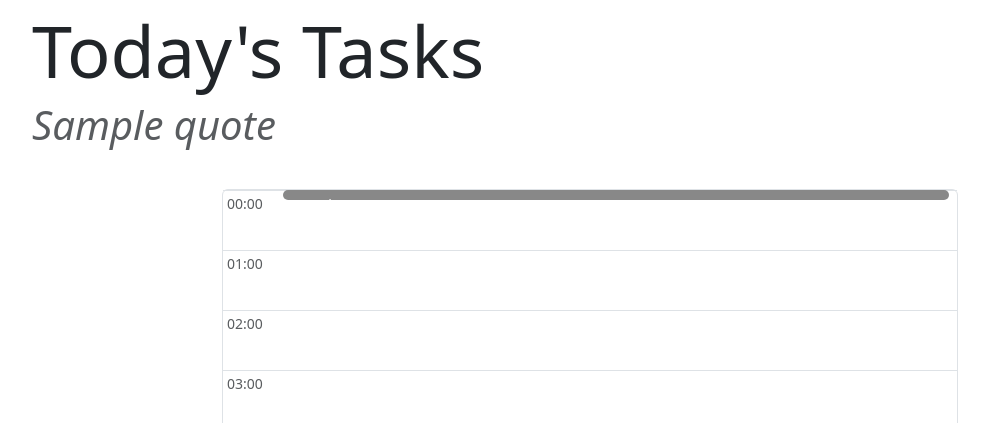
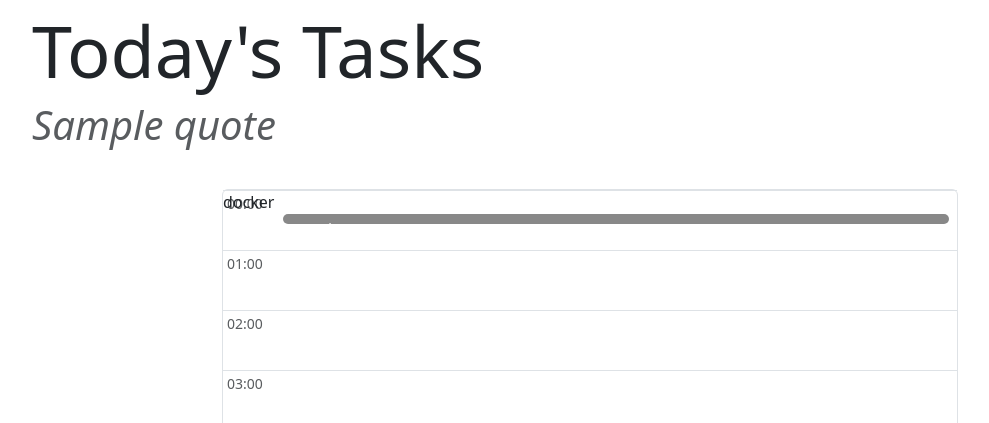
Before and after one commit to Atalky/Bugs-and-Buds-Website, a FastAPI app: template app/templates/index.html in a window 1280 px wide. Shown: the part 165-588 px from the top of the page, without its empty margins (50-1039 px from the left). Run offline with FastAPI, Linux system fonts and the light colour scheme; the template is opened without the code that fills it: most values are stand-ins (such as "Sample title", 1, 10 or a date in 2020).

```diff
--- a/app/templates/index.html
+++ b/app/templates/index.html
@@ -19,7 +19,7 @@
 
         <!-- 6am-10pm = 16 hours × 60px =1440px -->
         <div id="grid" class="position-relative border rounded" style="height: 1440px;">
-
+docker
           {% for hour in range(0, 24) %}
           <div class="position-absolute w-100 border-top"
               style="top: {{ hour * 60 }}px; height: 60px;">
```
Also changed, not shown: 2 other files.
